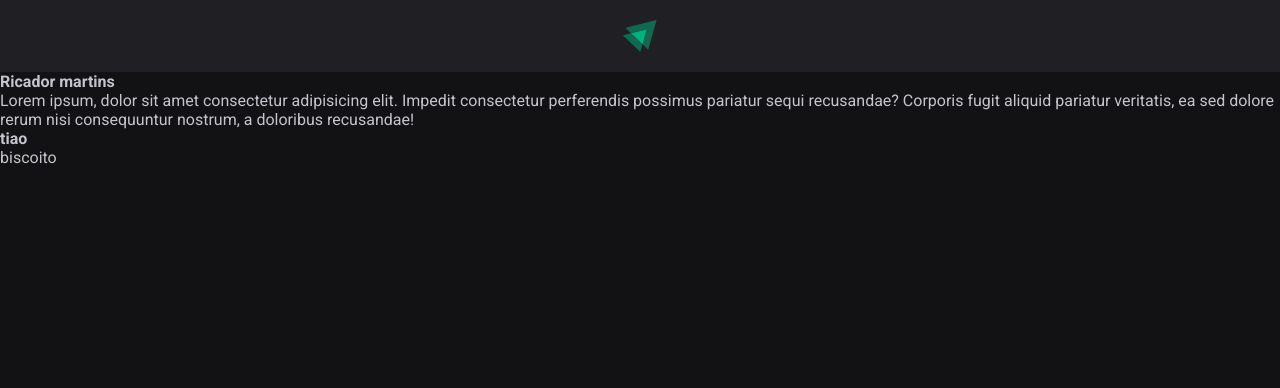
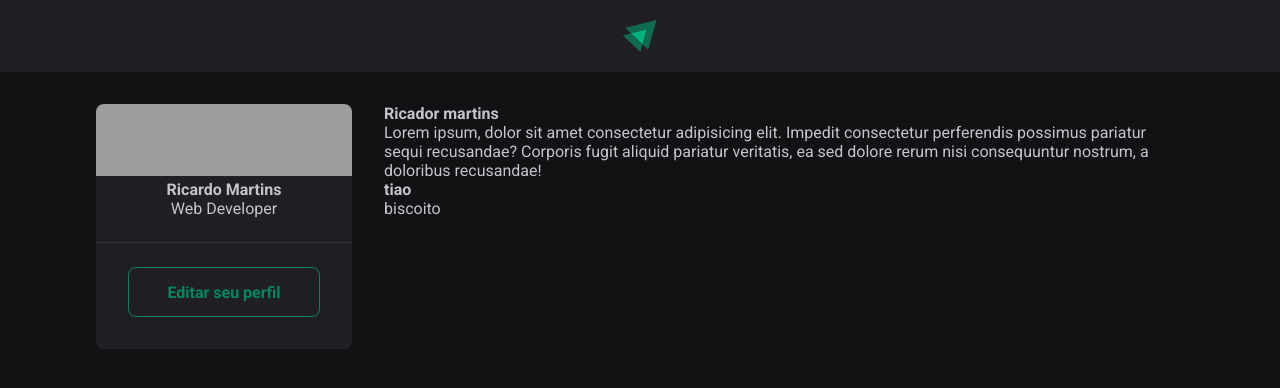
Before and after one commit to tuiusx/01-fundamentos-reactjs, a React (Vite) app: page / in a window 1280 px wide. Shown: the top 388 px of the page. Built offline with nearby package versions, Linux system fonts and the light colour scheme; grey boxes are pictures that could not be loaded.

Commit message:
Application structure - Component: Sidebar

```diff
--- a/src/App.jsx
+++ b/src/App.jsx
@@ -1,13 +1,20 @@
 import { Post } from "./Post"
+
 import { Header } from "./components/Header"
+import { Sidebar } from "./components/Sidebar"
+
+import styles from './App.module.css'
 
 import './global.css'
 
 export function App() {
 
   return (
-    <>
+    <div>
       <Header />
+      <div className={styles.wrapper}>
+        <Sidebar />
+        <main>
             <Post
               author="Ricador martins"
               content="Lorem ipsum, dolor sit amet consectetur adipisicing elit. Impedit consectetur perferendis possimus pariatur sequi recusandae? Corporis fugit aliquid pariatur veritatis, ea sed dolore rerum nisi consequuntur nostrum, a doloribus recusandae!"
@@ -16,7 +23,9 @@ export function App() {
               author="tiao"
               content="biscoito"
             />
+        </main>
+      </div>
 
-    </>
+    </div>
   )
 }
--- /dev/null
+++ b/src/App.module.css
@@ -0,0 +1,10 @@
+.wrapper {
+    max-width: 70rem;
+    margin: 2rem auto;
+    padding: 0 1rem;
+
+    display: grid;
+    grid-template-columns: 256px 1fr;
+    gap: 2rem;
+    align-items: flex-start;
+}
--- /dev/null
+++ b/src/components/Sidebar.jsx
@@ -0,0 +1,24 @@
+import styles from './Sidebar.module.css'
+
+export function Sidebar() {
+    return (
+        <aside className={styles.sidebar}>
+            <img
+                className={styles.cover}
+                src="https://images.unsplash.com/photo-1604964432806-254d07c11f32?ixlib=rb-4.0.3&ixid=MnwxMjA3fDB8MHxwaG90by1wYWdlfHx8fGVufDB8fHx8&auto=format&fit=crop&w=500&q=50"
+                alt="imagem perfio"
+            />
+
+            <div className={styles.profile}>
+                <strong>Ricardo Martins</strong>
+                <span>Web Developer</span>
+            </div>
+
+            <footer>
+                <a href="#">
+                    Editar seu perfil
+                </a>
+            </footer>
+        </aside>
+    )
+}
--- /dev/null
+++ b/src/components/Sidebar.module.css
@@ -0,0 +1,40 @@
+.sidebar {
+    background: var(--gray-800);
+    border-radius: 8px;
+    overflow: hidden;
+}
+
+.cover {
+    width: 100%;
+    height: 72px;
+    object-fit: cover;
+}
+
+.profile {
+    display: flex;
+    flex-direction: column;
+    align-items: center;
+}
+
+.sidebar footer {
+    border-top: 1px solid var(--gray-600);
+    margin-top: 1.5rem;
+    padding: 1.5rem 2rem 2rem;
+}
+
+.sidebar footer a {
+    width: 100%;
+    background: transparent;
+    color: var(--green-500);
+    border: 1px solid var(--green-500);
+    border-radius: 8px;
+    height: 50px;
+    padding: 0 1.5rem;
+    font-weight: bold;
+    display: block;
+    text-decoration: none;
+
+    display: flex;
+    align-items: center;
+    justify-content: center;
+}
```
Lines whose indentation alone changed are shown as unchanged.
